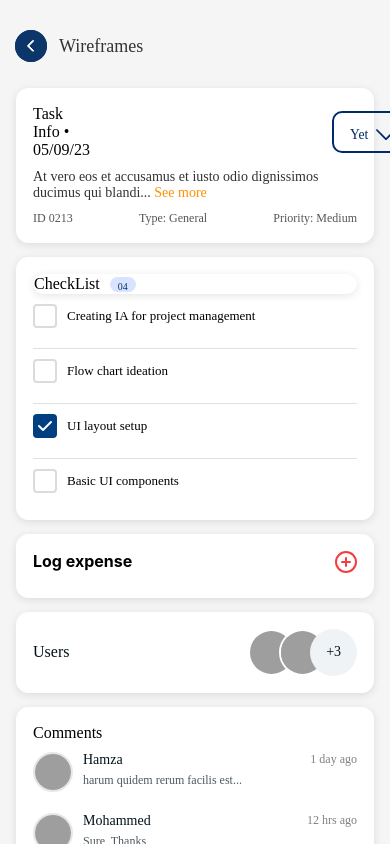
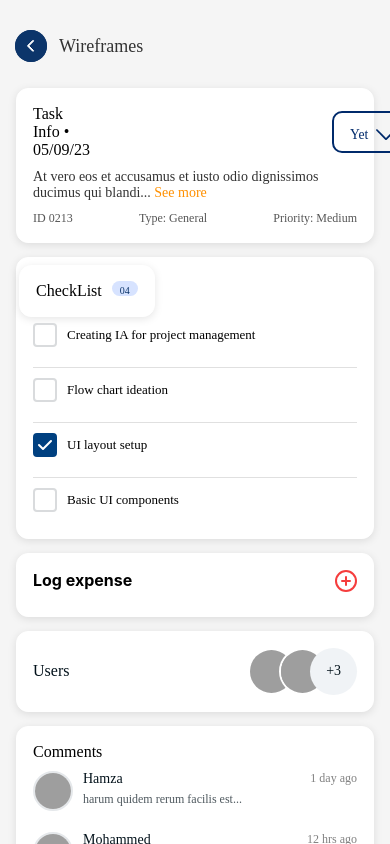
Before and after one commit to HemasriMurugakani/ProjectInfoApp, a React Native app: screen /WireframeScreen in a window 390 px wide. Built offline with nearby package versions, Linux system fonts and the light colour scheme; grey boxes are pictures that could not be loaded.

Commit message:
Redux updated for comments and logexpense

```diff
--- a/App.jsx
+++ b/App.jsx
@@ -54,7 +54,7 @@ export default function App() {
             options={{
               headerShown: false,
               title: 'Wireframe',
-              headerStyle: { backgroundColor: '#6200ee' },
+              headerStyle: { baackgroundColor: '#6200ee' },
               headerTintColor: '#fff',
               listeners: {
                 focus: () => StatusBar.setBarStyle('light-content'),
--- /dev/null
+++ b/redux/commentActions.js
@@ -0,0 +1,7 @@
+// redux/commentActions.js
+export const ADD_COMMENT = 'ADD_COMMENT';
+
+export const addComment = (comment) => ({
+  type: ADD_COMMENT,
+  payload: comment,
+});
--- a/redux/store.js
+++ b/redux/store.js
@@ -1,9 +1,12 @@
+// redux/store.js
 import { configureStore } from '@reduxjs/toolkit';
 import expenseReducer from './expenseSlice';
+import commentReducer from './commentReducer';
 
 const store = configureStore({
   reducer: {
     expenses: expenseReducer,
+    comments: commentReducer,
   },
 });
 
--- a/src/components/CheckList.jsx
+++ b/src/components/CheckList.jsx
@@ -1,9 +1,10 @@
-import React, { useState } from 'react';
-import { View, Text, TouchableOpacity, StyleSheet } from 'react-native';
-import Svg, { Path, Rect } from 'react-native-svg';
+import React, {useState} from 'react';
+import {View, Text, TouchableOpacity, StyleSheet} from 'react-native';
+import Svg, {Path, Rect} from 'react-native-svg';
 import TitleCount from './TitleCount';
+import CustomButton from './CustomButton';
 
-const Checkbox = ({ checked }) => (
+const Checkbox = ({checked}) => (
   <Svg width="24" height="24" viewBox="0 0 24 24" fill="none">
     <Rect
       x="1"
@@ -27,7 +28,7 @@ const Checkbox = ({ checked }) => (
   </Svg>
 );
 
-const ChecklistItem = ({ text, checked, onPress, showSeparator }) => (
+const ChecklistItem = ({text, checked, onPress, showSeparator}) => (
   <View>
     <TouchableOpacity style={styles.itemRow} onPress={onPress}>
       <Checkbox checked={checked} />
@@ -39,13 +40,13 @@ const ChecklistItem = ({ text, checked, onPress, showSeparator }) => (
 
 const Checklist = () => {
   const [items, setItems] = useState([
-    { text: 'Creating IA for project management', checked: false },
-    { text: 'Flow chart ideation', checked: false },
-    { text: 'UI layout setup', checked: true },
-    { text: 'Basic UI components', checked: false },
+    {text: 'Creating IA for project management', checked: false},
+    {text: 'Flow chart ideation', checked: false},
+    {text: 'UI layout setup', checked: true},
+    {text: 'Basic UI components', checked: false},
   ]);
 
-  const toggleChecked = (index) => {
+  const toggleChecked = index => {
     const newItems = [...items];
     newItems[index].checked = !newItems[index].checked;
     setItems(newItems);
@@ -53,7 +54,15 @@ const Checklist = () => {
 
   return (
     <View style={styles.container}>
-      <TitleCount title="CheckList" badgeCount={items.length} />
+      <View style={styles.headerContent}>
+        <View style={styles.titleCountContainer}>
+          <TitleCount title="CheckList" badgeCount={items.length} />
+        </View>
+        {/* <View style={styles.customButtonContainer}>
+          <CustomButton label="Yet to start" />
+        </View> */}
+      </View>
+
       {items.map((item, index) => (
         <ChecklistItem
           key={index}
@@ -74,19 +83,34 @@ const styles = StyleSheet.create({
     borderRadius: 12,
     shadowColor: '#000',
     shadowOpacity: 0.1,
-    shadowOffset: { width: 0, height: 2 },
+    shadowOffset: {width: 0, height: 2},
     shadowRadius: 8,
     borderWidth: 1,
     borderColor: '#fff',
     margin: 16,
-    marginBottom:-2,
-
+    marginBottom: -2,
+  },
+  headerContent: {
+    flexDirection: 'row',
+    justifyContent: 'space-between',
+    alignItems: 'center',
+    width: '100%',
+  },
+  titleCountContainer: {
+    flexDirection:'row',
+    alignItems: 'center',
+    marginTop:-25,
+    marginLeft:-30,
+    marginBottom:-10,
+  },
+  customButtonContainer: {
+    padding: 5,
   },
   title: {
     fontSize: 16,
     marginBottom: 10,
     color: 'black',
-    fontFamily:'Poppins-SemiBold'
+    fontFamily: 'Poppins-SemiBold',
   },
   itemRow: {
     flexDirection: 'row',
@@ -97,7 +121,7 @@ const styles = StyleSheet.create({
     marginLeft: 10,
     color: '#000',
     fontSize: 13,
-    fontFamily:'Poppins-Medium',
+    fontFamily: 'Poppins-Medium',
   },
   separator: {
     height: 1,
--- a/src/components/Comments.jsx
+++ b/src/components/Comments.jsx
@@ -1,49 +1,64 @@
-import React, { useState } from 'react';
+import React, { useState, useEffect } from 'react';
 import { View, Text, TextInput, TouchableOpacity, FlatList, StyleSheet, Image, KeyboardAvoidingView, Platform } from 'react-native';
+import { useSelector, useDispatch } from 'react-redux';
+import { addComment } from '../../redux/commentActions';
 import Svg, { Path } from 'react-native-svg';
 
-// List of random usernames
-const randomUsernames = ['Alice', 'Bob', 'Charlie', 'David', 'Eve', 'Frank', 'Grace', 'Hannah'];
+const sampleNames = [
+  'Alice',
+  'Bob',
+  'Charlie',
+  'David',
+  'Eve',
+  'Frank',
+  'Grace',
+  'Heidi',
+  'Ivan',
+  'Judy',
+];
 
-// List of avatars to be used
-const avatarUrls = [
-  'https://mighty.tools/mockmind-api/content/human/25.jpg',
-  'https://mighty.tools/mockmind-api/content/human/59.jpg',
-  'https://mighty.tools/mockmind-api/content/human/5.jpg'
+const sampleAvatars = [
+  'https://randomuser.me/api/portraits/men/1.jpg',
+  'https://randomuser.me/api/portraits/men/2.jpg',
+  'https://randomuser.me/api/portraits/men/3.jpg',
+  'https://randomuser.me/api/portraits/women/1.jpg',
+  'https://randomuser.me/api/portraits/women/2.jpg',
+  'https://randomuser.me/api/portraits/women/3.jpg',
+
 ];
 
 const CommentSection = () => {
-  const [comments, setComments] = useState([
-    { id: 1, name: 'Hamza', avatar: avatarUrls[0], text: 'harum quidem rerum facilis est...', time: '1 day ago' },
-    { id: 2, name: 'Mohammed', avatar: avatarUrls[1], text: 'Sure, Thanks', time: '12 hrs ago' }
-  ]);
+  const comments = useSelector((state) => state.comments?.comments || []);
+  const dispatch = useDispatch();
 
   const [newComment, setNewComment] = useState('');
 
-  // Function to generate a random username
-  const generateRandomUsername = () => {
-    const randomIndex = Math.floor(Math.random() * randomUsernames.length);
-    return randomUsernames[randomIndex];
-  };
+  useEffect(() => {
+    console.log('Comments changed:', comments);
+  }, [comments]);
 
-  // Function to generate a random avatar URL from the list
-  const generateRandomAvatar = () => {
-    const randomIndex = Math.floor(Math.random() * avatarUrls.length);
-    return avatarUrls[randomIndex];
-  };
-
-  const addComment = () => {
+  const addNewComment = () => {
     if (newComment.trim()) {
       const newCommentObject = {
         id: comments.length + 1,
-        name: generateRandomUsername(), // Get a random username
-        avatar: generateRandomAvatar(), // Get a random avatar URL
+        name: generateRandomUsername(),
+        avatar: generateRandomAvatar(),
         text: newComment,
-        time: 'Just now'
+        time: 'Just now',
       };
-      setComments([newCommentObject, ...comments]);
-      setNewComment(''); // Clear the input after adding
+      dispatch(addComment(newCommentObject));
+      setNewComment('');
     }
+  };
+
+  const generateRandomUsername = () => {
+    const randomIndex = Math.floor(Math.random() * sampleNames.length);
+    return sampleNames[randomIndex];
+  };
+
+  const generateRandomAvatar = () => {
+    const randomIndex = Math.floor(Math.random() * sampleAvatars.length);
+    return sampleAvatars[randomIndex];
   };
 
   const renderComment = ({ item }) => (
@@ -61,16 +76,11 @@ const CommentSection = () => {
 
   return (
     <KeyboardAvoidingView
-      behavior={Platform.OS === "ios" ? "padding" : "height"}
+      behavior={Platform.OS === 'ios' ? 'padding' : 'height'}
       style={styles.container}
     >
       <Text style={styles.title}>Comments</Text>
-
-      {/* Dynamic height for the comment list */}
-      <View style={[
-        styles.commentListContainer,
-        comments.length > 5 ? { maxHeight: 250 } : {} // Enforce scrolling if comments exceed 5
-      ]}>
+      <View style={[styles.commentListContainer, comments.length > 5 ? { maxHeight: 250 } : {}]}>
         <FlatList
           data={comments}
           renderItem={renderComment}
@@ -79,8 +89,6 @@ const CommentSection = () => {
           contentContainerStyle={{ paddingBottom: 20 }}
         />
       </View>
-
-
       <View style={styles.addCommentContainer}>
         <TextInput
           style={styles.input}
@@ -89,8 +97,7 @@ const CommentSection = () => {
           value={newComment}
           onChangeText={setNewComment}
         />
-        <TouchableOpacity onPress={addComment} style={styles.sendButton}>
-
+        <TouchableOpacity onPress={addNewComment} style={styles.sendButton}>
           <Svg xmlns="http://www.w3.org/2000/svg" width="24" height="24" viewBox="0 0 48 48" fill={"#4E585E"}>
             <Path d="M 5.4453125 4.0019531 A 1.50015 1.50015 0 0 0 4.109375 6.0644531 L 11.380859 24 L 4.109375 41.935547 A 1.50015 1.50015 0 0 0 6.1699219 43.841797 L 43.169922 25.341797 A 1.50015 1.50015 0 0 0 43.169922 22.658203 L 6.1699219 4.1582031 A 1.50015 1.50015 0 0 0 5.4453125 4.0019531 z M 8.3828125 8.6191406 L 39.146484 24 L 8.3828125 39.380859 L 14.011719 25.5 L 27.5 25.5 A 1.50015 1.50015 0 1 0 27.5 22.5 L 14.011719 22.5 L 8.3828125 8.6191406 z"></Path>
           </Svg>
@@ -100,6 +107,7 @@ const CommentSection = () => {
   );
 };
 
+// Styles
 const styles = StyleSheet.create({
   container: {
     backgroundColor: '#fff',
@@ -112,17 +120,15 @@ const styles = StyleSheet.create({
     borderWidth: 1,
     borderColor: '#fff',
     margin: 16,
-    marginBottom:-2,
+    marginBottom: -2,
   },
   title: {
     fontSize: 16,
-    fontFamily:'Poppins-SemiBold',
+    fontFamily: 'Poppins-SemiBold',
     marginBottom: 10,
-    color: "black"
+    color: "black",
   },
-  commentListContainer: {
-    // Dynamically adjust the height based on the number of comments
-  },
+  commentListContainer: {},
   commentList: {
     flexGrow: 0,
   },
@@ -136,7 +142,7 @@ const styles = StyleSheet.create({
     borderRadius: 20,
     marginRight: 10,
     borderWidth: 2,
-    borderColor: "#E5E8EB"
+    borderColor: "#E5E8EB",
   },
   commentContent: {
     flex: 1,
@@ -146,49 +152,43 @@ const styles = StyleSheet.create({
     justifyContent: 'space-between',
   },
   name: {
-    fontFamily:'Poppins-SemiBold',
+    fontFamily: 'Poppins-SemiBold',
     color: "#02111A",
-    fontSize:14,
+    fontSize: 14,
   },
   time: {
     color: 'gray',
     fontSize: 12,
-    fontFamily:'Poppins-Medium',
+    fontFamily: 'Poppins-Medium',
   },
   commentText: {
     marginTop: 5,
     color: "#4E585E",
-    marginBottom:10,
-    fontFamily:'Poppins-Medium',
+    marginBottom: 10,
+    fontFamily: 'Poppins-Medium',
     fontSize: 12,
   },
   addCommentContainer: {
     flexDirection: 'row',
     alignItems: 'center',
-    marginTop:-20,
     borderWidth: 1,
     borderColor: '#F0F3F6',
     borderRadius: 30,
     paddingLeft: 10,
-    backgroundColor:"#F0F3F6",
-    height:50
+    backgroundColor: "#F0F3F6",
+    height: 50,
   },
   input: {
     flex: 1,
     height: 55,
     color: "black",
-    fontSize:12,
-    fontFamily:'Poppins-Medium',
-
+    fontSize: 12,
+    fontFamily: 'Poppins-Medium',
   },
   sendButton: {
     paddingHorizontal: 10,
     justifyContent: 'center',
   },
-  sendButtonText: {
-    color: '#007BFF',
-    fontFamily:'Poppins-Medium',
-  },
 });
 
 export default CommentSection;
--- a/src/components/TitleCount.jsx
+++ b/src/components/TitleCount.jsx
@@ -26,7 +26,7 @@ const TitleCount = ({ title, badgeCount, RightArrowIcon, navigation }) => {
 const styles = StyleSheet.create({
   container: {
     backgroundColor: '#fff',
-
+    padding: 16,
     borderRadius: 12,
     shadowColor: '#000',
     shadowOpacity: 0.1,
@@ -34,8 +34,7 @@ const styles = StyleSheet.create({
     shadowRadius: 8,
     borderWidth: 1,
     borderColor: '#fff',
-    marginBottom:10,
-
+    margin: 16,
     flexDirection: 'row',
     alignItems: 'center',
   },
@@ -46,6 +45,7 @@ const styles = StyleSheet.create({
   },
   badgeContainer: {
     marginLeft: 10,
+    marginTop:-5,
   },
   badge: {
     backgroundColor: '#D7E3FF',
--- a/src/screens/FilesScreen.jsx
+++ b/src/screens/FilesScreen.jsx
@@ -3,8 +3,8 @@ import { View, Text, StyleSheet, FlatList } from 'react-native';
 import CategoryCard from '../components/Documents/CategoryCard';
 import FileCard from '../components/Documents/FileCard';
 import Header from '../components/Header';
-import folders from '../../data/folders.json'
-import documents from '../../data/documents.json'
+import folders from '../../data/folders.json';
+import documents from '../../data/documents.json';
 
 const formatNo = (number) => number.toString().padStart(2, '0');
 
@@ -39,12 +39,14 @@ const styles = StyleSheet.create({
   },
   sectionTitle: {
     fontSize: 16,
-    fontFamily:'Poppins-SemiBold',
+    fontFamily: 'Poppins-SemiBold',
     marginVertical: 10,
     marginHorizontal: 16,
     color: "#4E585E",
   },
+  flatListContainer: {
+    paddingBottom: 20,
+  },
 });
 
-
 export default FilesScreen;
--- a/src/screens/HomeScreen.jsx
+++ b/src/screens/HomeScreen.jsx
@@ -1,5 +1,5 @@
 import React from 'react';
-import {ScrollView, StyleSheet, View, Text} from 'react-native';
+import { ScrollView, StyleSheet, View } from 'react-native';
 import TaskDetails from '../components/Home/TaskDetails';
 import MemberList from '../components/Home/MemberList';
 import AssetList from '../components/Home/AssetList';
@@ -10,69 +10,65 @@ import TitleCount from '../components/TitleCount';
 import RightArrow from '../assets/icons/RightArrow';
 import ParentComponent from '../components/MembModal';
 
-const MetanusUIDesign = ({ navigation}) => {
+const MetanusUIDesign = ({ navigation }) => {
   const documentCount = 26;
   const members = [
     {
       id: '1',
-      image:
-        'https://encrypted-tbn3.gstatic.com/images?q=tbn:ANd9GcS5pECCdUP4_FFv6f8293ATFJEZOPRFdNOz3XrYmT8wLjIvNVAi',
+      name: 'Hema',
+      image: 'https://encrypted-tbn3.gstatic.com/images?q=tbn:ANd9GcS5pECCdUP4_FFv6f8293ATFJEZOPRFdNOz3XrYmT8wLjIvNVAi',
     },
     {
       id: '2',
-      image:
-        'https://encrypted-tbn0.gstatic.com/images?q=tbn:ANd9GcRHKdkBdBQ9PemJrdzNSEzWKDq5YYSS1-h9y1PfPLSRtVTyqZOn',
+      name: 'Agaran',
+      image: 'https://encrypted-tbn0.gstatic.com/images?q=tbn:ANd9GcRHKdkBdBQ9PemJrdzNSEzWKDq5YYSS1-h9y1PfPLSRtVTyqZOn',
     },
     {
       id: '3',
-      image:
-        'https://encrypted-tbn3.gstatic.com/images?q=tbn:ANd9GcS5pECCdUP4_FFv6f8293ATFJEZOPRFdNOz3XrYmT8wLjIvNVAi',
+      name: 'Leenu',
+      image: 'https://encrypted-tbn3.gstatic.com/images?q=tbn:ANd9GcS5pECCdUP4_FFv6f8293ATFJEZOPRFdNOz3XrYmT8wLjIvNVAi',
+    },
+    {
       id: '4',
-      image:
-        'https://encrypted-tbn0.gstatic.com/images?q=tbn:ANd9GcSHGXEpIHqC0kl5WzjLaLkJeCVPn4p5IKqTrA&s',
+      name: 'Kumaran',
+      image: 'https://encrypted-tbn0.gstatic.com/images?q=tbn:ANd9GcSHGXEpIHqC0kl5WzjLaLkJeCVPn4p5IKqTrA&s',
     },
     {
       id: '5',
-      image:
-        'https://encrypted-tbn3.gstatic.com/images?q=tbn:ANd9GcS5pECCdUP4_FFv6f8293ATFJEZOPRFdNOz3XrYmT8wLjIvNVAi',
+      name: 'Vihaan',
+      image: 'https://encrypted-tbn3.gstatic.com/images?q=tbn:ANd9GcS5pECCdUP4_FFv6f8293ATFJEZOPRFdNOz3XrYmT8wLjIvNVAi',
     },
   ];
 
   const assets = [
     {
       id: '1',
-      image:
-        'https://encrypted-tbn2.gstatic.com/images?q=tbn:ANd9GcQnWO0MEXw9N9NiBofPZ_Pg-IdPV7_-o_MxQ1AH6P573YyrqW9q',
+      image: 'https://encrypted-tbn2.gstatic.com/images?q=tbn:ANd9GcQnWO0MEXw9N9NiBofPZ_Pg-IdPV7_-o_MxQ1AH6P573YyrqW9q',
       name: 'JCB',
     },
     {
       id: '2',
-      image:
-        'https://encrypted-tbn2.gstatic.com/images?q=tbn:ANd9GcQ6X6-3BvIYOqvWdUGLBVHMI-sd1PeBUtuwz2KsaB0tbm8cOHgH',
+      image: 'https://encrypted-tbn2.gstatic.com/images?q=tbn:ANd9GcQ6X6-3BvIYOqvWdUGLBVHMI-sd1PeBUtuwz2KsaB0tbm8cOHgH',
       name: 'Asset Name',
     },
     {
       id: '3',
-      image:
-        'https://encrypted-tbn1.gstatic.com/images?q=tbn:ANd9GcSZaTgVcCyqKcfCGL4iJKD5QBadf7u0NhWw52xZ_qRoGjPp49dL',
+      image: 'https://encrypted-tbn1.gstatic.com/images?q=tbn:ANd9GcSZaTgVcCyqKcfCGL4iJKD5QBadf7u0NhWw52xZ_qRoGjPp49dL',
       name: 'Laptop Dell',
     },
     {
       id: '4',
-      image:
-        'https://m.media-amazon.com/images/I/61pc0xVMJBL._SX522_.jpg',
+      image: 'https://m.media-amazon.com/images/I/61pc0xVMJBL._SX522_.jpg',
       name: 'Laptop HP',
     },
     {
       id: '5',
-      image:
-        'https://m.media-amazon.com/images/I/71HwYi43pUL._SX522_.jpg',
+      image: 'https://m.media-amazon.com/images/I/71HwYi43pUL._SX522_.jpg',
       name: 'Toy Gun',
     },
     {
       id: '6',
-      image:
-        'https://images-eu.ssl-images-amazon.com/images/I/81T3olLXpUL._AC_UL600_SR600,400_.jpg',
+      image: 'https://images-eu.ssl-images-amazon.com/images/I/81T3olLXpUL._AC_UL600_SR600,400_.jpg',
       name: '',
     },
   ];
@@ -84,7 +80,6 @@ const MetanusUIDesign = ({ navigation}) => {
       <TaskDetails />
       <MemberList members={members} title="Members" />
       <AssetList assets={assets} />
-
       <View style={styles.documentSection}>
         <TitleCount
           title="Documents"
```
Also changed, not shown: redux/commentReducer.js (added, +23 -0 lines), src/components/Home/TaskDetails.jsx (+8 -5 lines).
